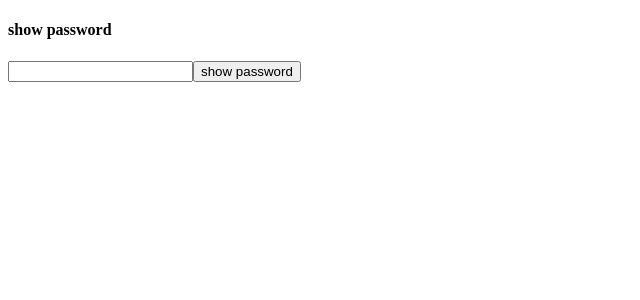
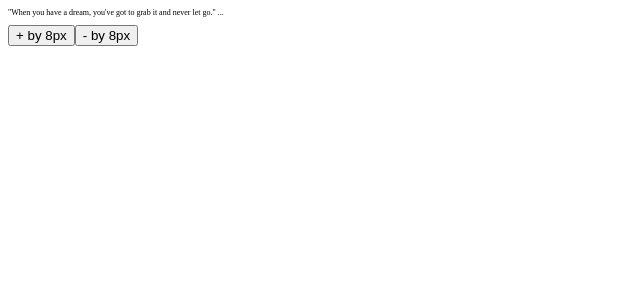
Before and after one commit to swethaogeti/react-hooks-practice, a React (Create React App) app: page / in a window 1280 px wide. Shown: the top 300 px of the page, without its empty margins (0-640 px from the left). Built offline with nearby package versions, Linux system fonts and the light colour scheme.

Commit message:
feat : solved added DesignerTool

```diff
--- a/src/App.js
+++ b/src/App.js
@@ -6,6 +6,7 @@ import { Disablesubmit } from "./useState-excercise/DisableSubmit";
 import { PasswordMatcher } from "./useState-excercise/PasswordMatcher";
 import { TwitterCharCount } from "./useState-excercise/TwitterCharCount";
 import { ShowPassword } from "./useState-excercise/ShowPassword";
+import { DesignerTool } from "./useState-excercise/DesignerTool";
 export default function App() {
   return (
     <div className="App">
@@ -15,7 +16,8 @@ export default function App() {
       {/* <TwitterCharCount /> */}
       {/* <PasswordMatcher /> */}
       {/* <Disablesubmit /> */}
-      <ShowPassword />
+      {/* <ShowPassword /> */}
+      <DesignerTool />
     </div>
   );
 }
--- /dev/null
+++ b/src/useState-excercise/DesignerTool.js
@@ -0,0 +1,26 @@
+import { useState } from "react";
+
+export const DesignerTool = () => {
+  const [textSize, setTextSize] = useState(8);
+
+  const increaseFont = () => {
+    return setTextSize(textSize + 8);
+  };
+  const decreaseFont = () => {
+    if (textSize > 8) {
+      return setTextSize(textSize - 8);
+    }
+  };
+
+  console.log(textSize);
+
+  return (
+    <div>
+      <p style={{ fontSize: `${textSize}px` }}>
+        "When you have a dream, you've got to grab it and never let go." ...
+      </p>
+      <button onClick={() => increaseFont()}>+ by 8px</button>
+      <button onClick={() => decreaseFont()}>- by 8px</button>
+    </div>
+  );
+};
```
